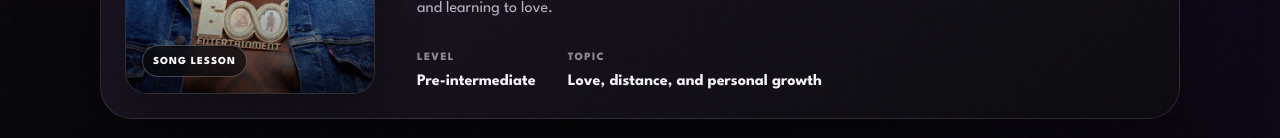
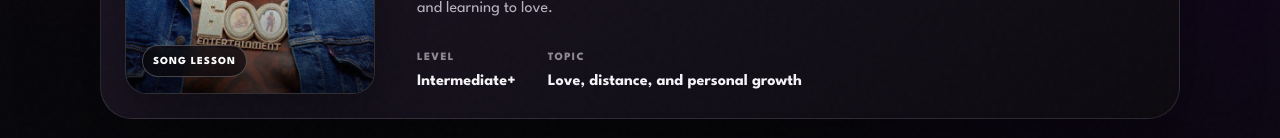
Before and after one commit to TeacherRomeroAlves/MusicYourEnglish, a Next.js app in the folder frontend/: page /songs/cold in a window 1280 px wide. Shown: the part 393-531 px from the top of the page. Built offline with nearby package versions, Linux system fonts and the light colour scheme; no server answers.

Commit message:
Update Cold lesson level

```diff
--- a/frontend/data/songCatalog.ts
+++ b/frontend/data/songCatalog.ts
@@ -195,7 +195,7 @@ export const songCatalog: SongMeta[] = [
     slug: "cold",
     title: "Cold",
     artist: "BigXthaPlug feat. Post Malone",
-    level: "Pre-intermediate",
+    level: "Intermediate+",
     duration: "45 min",
     topic: "Love, distance, and personal growth",
     genre: "Country rap",
```
